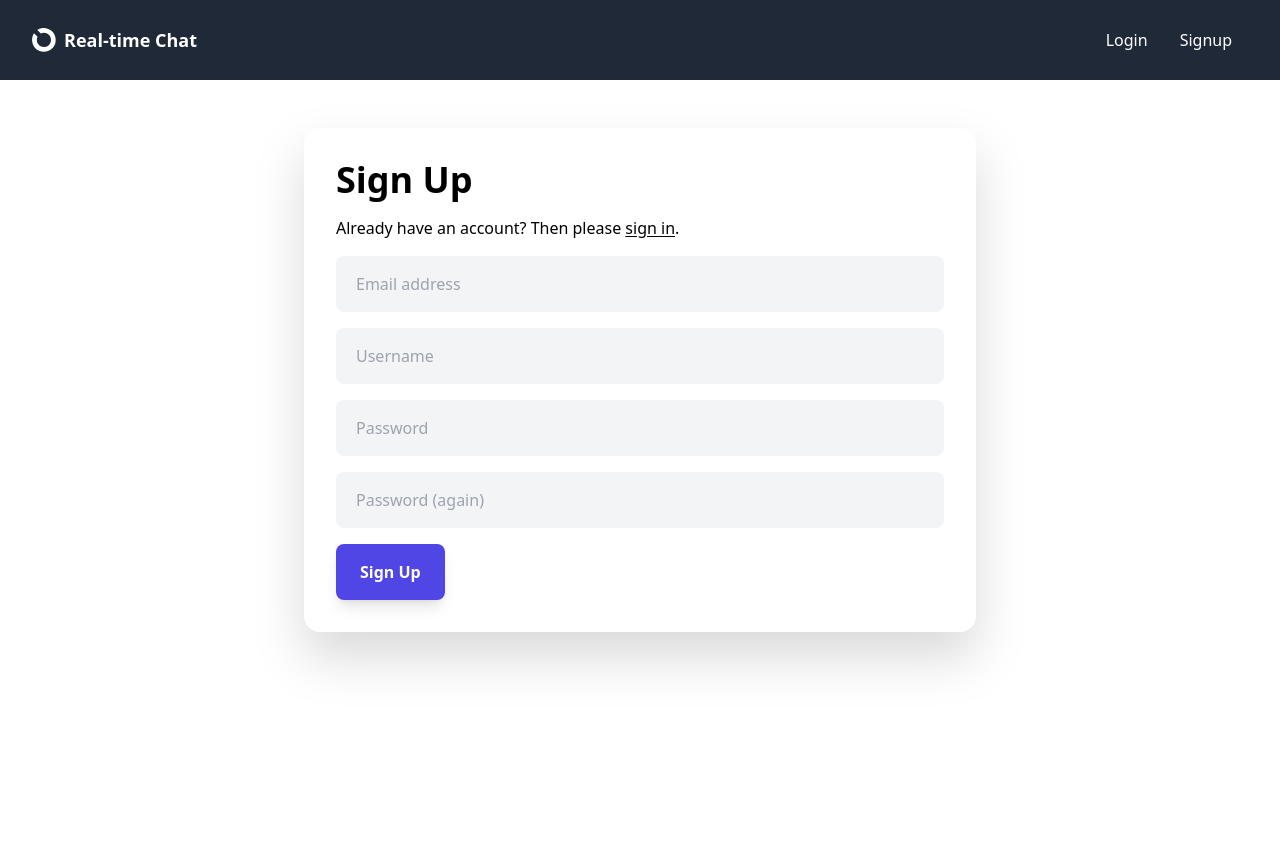
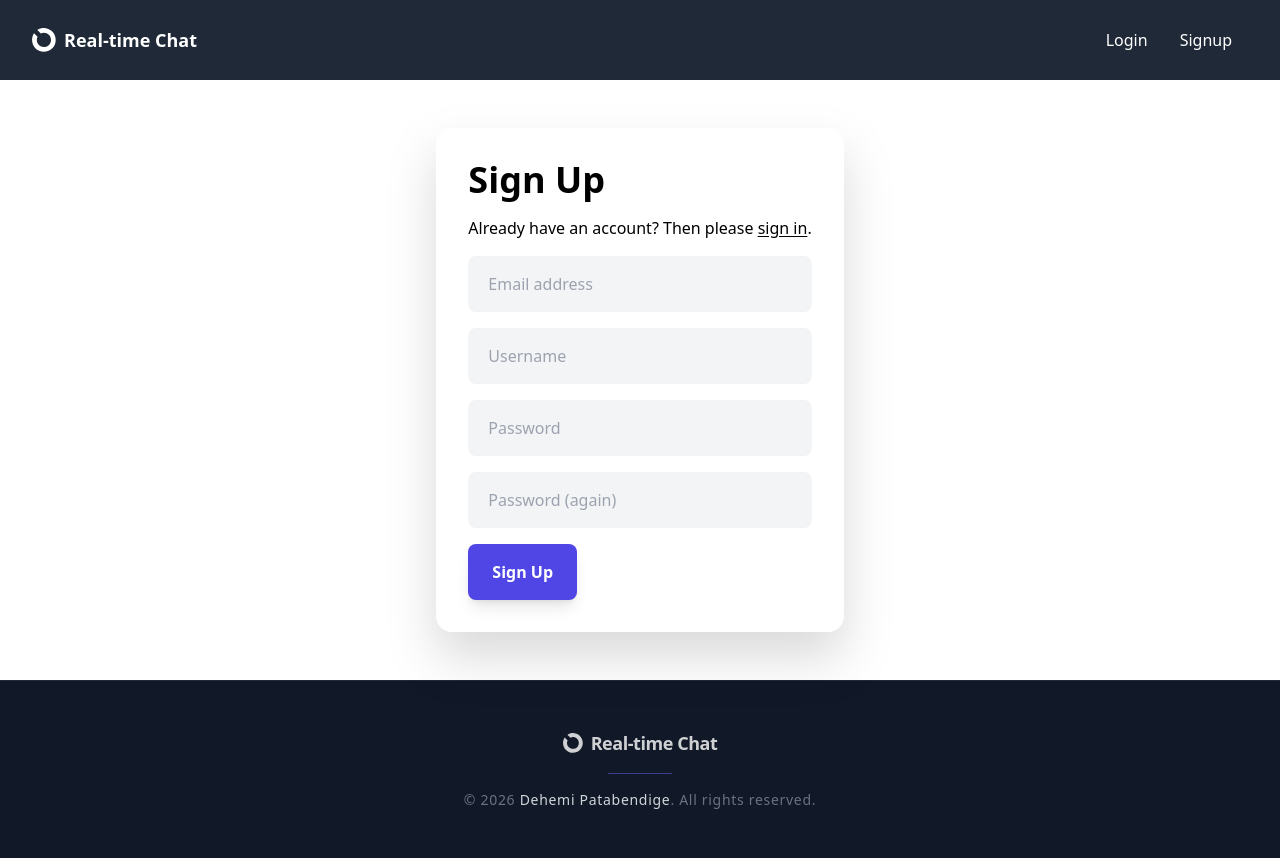
Before and after one commit to dehemi2001/django_realtime_chat, a Django app: page /accounts/signup/ in a window 1280 px wide. Before the commit the page ends 668 px from the top, so only its background shows below. Run offline with Django 5.2, Linux system fonts and the light colour scheme; some libraries are stand-ins or nearby versions.

Commit message:
Footer added

```diff
--- a/templates/base.html
+++ b/templates/base.html
@@ -109,7 +109,7 @@
     </style>
 </head>
 
-<body class="{% block class %}{% endblock %}" hx-headers='{"x-csrftoken": "{{ csrf_token }}"}'>
+<body class="flex flex-col min-h-screen {% block class %}{% endblock %}" hx-headers='{"x-csrftoken": "{{ csrf_token }}"}'>
 
     {% include 'includes/messages.html' %}
 
@@ -117,6 +117,8 @@
 
     {% block layout %}
     {% endblock %}
+
+    {% include 'includes/footer.html' %}
 
     {% if user.is_authenticated %}
     <footer hx-ext="ws" ws-connect="/ws/online-status/"></footer>
--- /dev/null
+++ b/templates/includes/footer.html
@@ -0,0 +1,14 @@
+<footer class="bg-gray-900 text-gray-500 py-12 mt-auto border-t border-gray-800">
+    <div class="container mx-auto px-6">
+        <div class="flex flex-col items-center justify-center space-y-4">
+            <div class="flex items-center gap-2 opacity-80 hover:opacity-100 transition-opacity duration-300">
+                <img class="h-5" src="/static/images/logo.svg" alt="Logo" />
+                <span class="text-white font-bold text-lg tracking-tight">Real-time Chat</span>
+            </div>
+            <div class="h-px w-16 bg-indigo-500 rounded-full opacity-50"></div>
+            <p class="text-sm tracking-wider font-light">
+                &copy; {% now "Y" %} <span class="text-gray-300 font-normal">Dehemi Patabendige</span>. All rights reserved.
+            </p>
+        </div>
+    </div>
+</footer>
```
